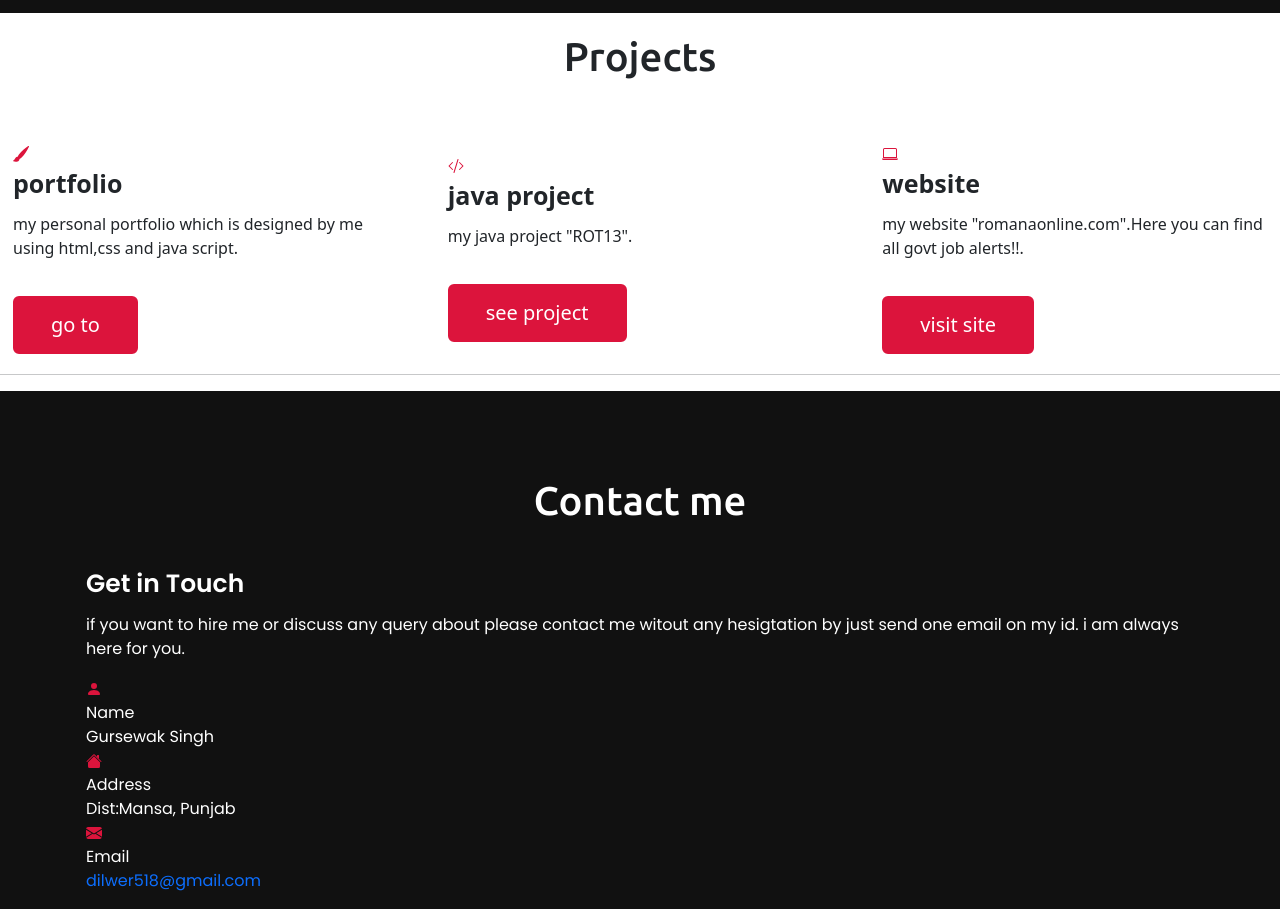
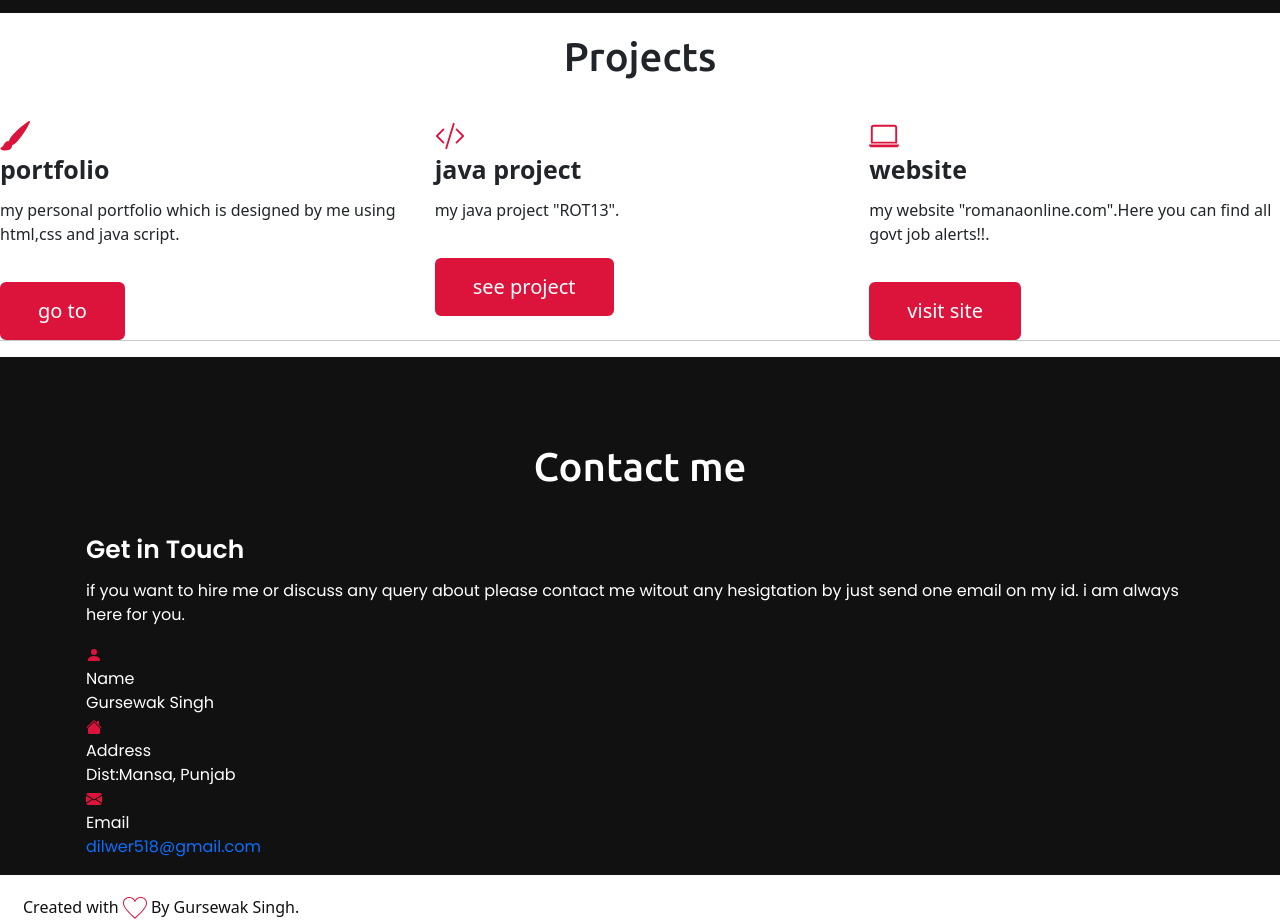
Before and after one commit to dil4193/dil4193.github.io, a plain HTML site: page index.html in a window 1280 px wide. Shown: the part 2114-3035 px from the top of the page. Drawn offline with nearby package versions, Linux system fonts and the light colour scheme.

Commit message:
Update index.html

```diff
--- a/index.html
+++ b/index.html
@@ -126,17 +126,17 @@
 		<div class="projects.content">
   <div class="row">
 
-    <div class="col align-self-start">
-    	<i><svg xmlns="http://www.w3.org/2000/svg" width="16" height="16" fill="currentColor" class="bi bi-brush-fill" viewBox="0 0 16 16">
+    <div class="col-12 col-sm-4 col-md-4">
+    	<i><svg xmlns="http://www.w3.org/2000/svg" width="30" height="30" fill="currentColor" class="bi bi-brush-fill" viewBox="0 0 16 16">
   <path d="M15.825.12a.5.5 0 0 1 .132.584c-1.53 3.43-4.743 8.17-7.095 10.64a6.067 6.067 0 0 1-2.373 1.534c-.018.227-.06.538-.16.868-.201.659-.667 1.479-1.708 1.74a8.117 8.117 0 0 1-3.078.132 3.658 3.658 0 0 1-.563-.135 1.382 1.382 0 0 1-.465-.247.714.714 0 0 1-.204-.288.622.622 0 0 1 .004-.443c.095-.245.316-.38.461-.452.393-.197.625-.453.867-.826.094-.144.184-.297.287-.472l.117-.198c.151-.255.326-.54.546-.848.528-.739 1.2-.925 1.746-.896.126.007.243.025.348.048.062-.172.142-.38.238-.608.261-.619.658-1.419 1.187-2.069 2.175-2.67 6.18-6.206 9.117-8.104a.5.5 0 0 1 .596.04z"/>
 </svg></i>
 <div class="text">portfolio</div>
      <p>my personal portfolio which is designed by me using html,css and java script.</p>
      <a href="https://github.com/dil4193/dil4193.github.io">go to</a>
     </div>
-    <div class="col align-self-center">
+    <div class="col-12 col-sm-4 col-md-4">
     	<i>
-    		<svg xmlns="http://www.w3.org/2000/svg" width="16" height="16" fill="currentColor" class="bi bi-code-slash" viewBox="0 0 16 16">
+    		<svg xmlns="http://www.w3.org/2000/svg" width="30" height="30" fill="currentColor" class="bi bi-code-slash" viewBox="0 0 16 16">
   <path d="M10.478 1.647a.5.5 0 1 0-.956-.294l-4 13a.5.5 0 0 0 .956.294l4-13zM4.854 4.146a.5.5 0 0 1 0 .708L1.707 8l3.147 3.146a.5.5 0 0 1-.708.708l-3.5-3.5a.5.5 0 0 1 0-.708l3.5-3.5a.5.5 0 0 1 .708 0zm6.292 0a.5.5 0 0 0 0 .708L14.293 8l-3.147 3.146a.5.5 0 0 0 .708.708l3.5-3.5a.5.5 0 0 0 0-.708l-3.5-3.5a.5.5 0 0 0-.708 0z"/>
 </svg>
     	</i>
@@ -144,9 +144,9 @@
       <p>my java project "ROT13".</p>
       <a href="https://github.com/dil4193/ROT13-java">see project</a>
     </div>
-    <div class="col align-self-end">
+    <div class="col-12 col-sm-4 col-md-4">
     	<i>
-    		<svg xmlns="http://www.w3.org/2000/svg" width="16" height="16" fill="currentColor" class="bi bi-laptop" viewBox="0 0 16 16">
+    		<svg xmlns="http://www.w3.org/2000/svg" width="30" height="30" fill="currentColor" class="bi bi-laptop" viewBox="0 0 16 16">
   <path d="M13.5 3a.5.5 0 0 1 .5.5V11H2V3.5a.5.5 0 0 1 .5-.5h11zm-11-1A1.5 1.5 0 0 0 1 3.5V12h14V3.5A1.5 1.5 0 0 0 13.5 2h-11zM0 12.5h16a1.5 1.5 0 0 1-1.5 1.5h-13A1.5 1.5 0 0 1 0 12.5z"/>
 </svg>
     	</i>
```
